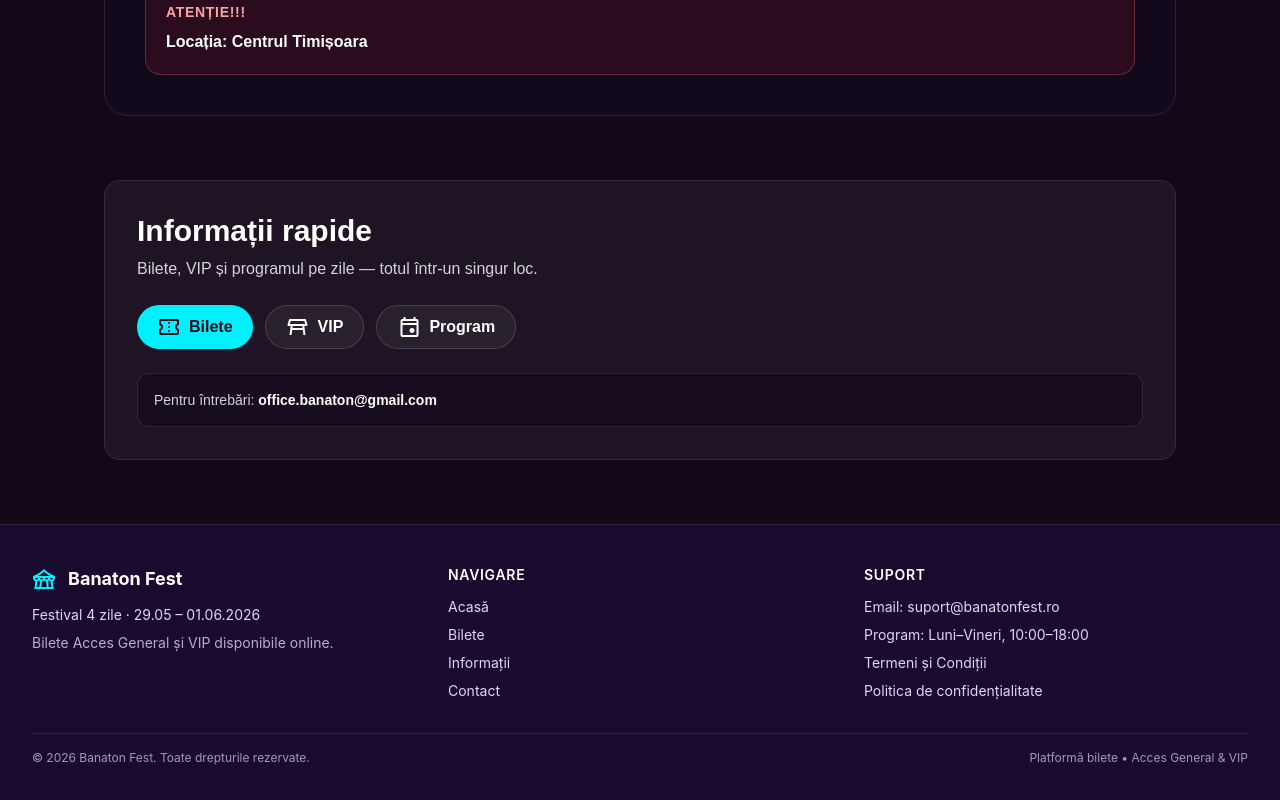
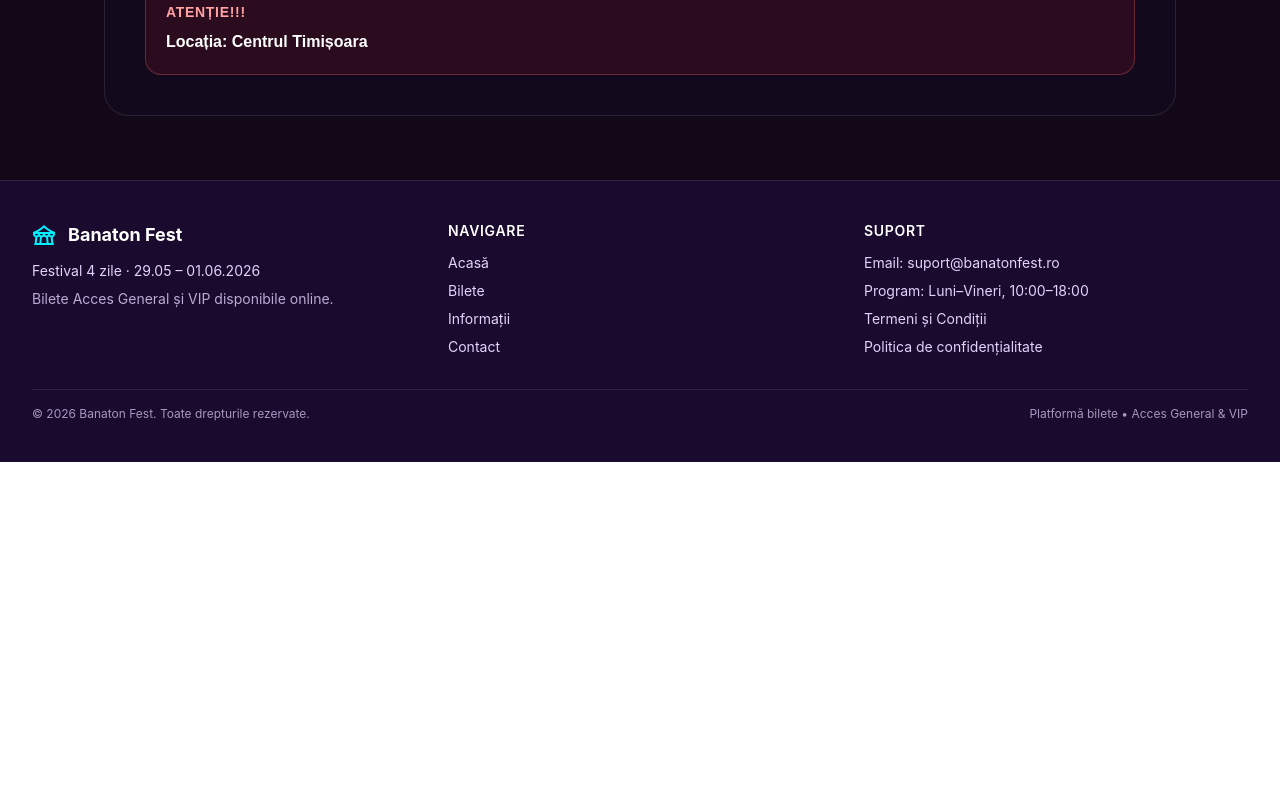
Before and after one commit to mihnea112/banaton-fest, a Next.js app: page / in a window 1280 px wide. Shown: the part 2263-3063 px from the top of the page. After the commit the page ends 2725 px from the top, so only its background shows below. Built offline with nearby package versions, Linux system fonts and the light colour scheme.

Commit message:
last updates before launch

```diff
--- a/app/page.tsx
+++ b/app/page.tsx
@@ -533,43 +533,6 @@
             </div>
           </div>
         </section>
-        {/* Quick Links (SEO) */}
-        <section className="w-full max-w-6xl px-4 md:px-10 pb-16">
-          <div className="rounded-2xl border border-white/10 bg-white/5 p-6 md:p-8">
-            <h2 className="text-2xl md:text-3xl font-black text-white">Informații rapide</h2>
-            <p className="text-gray-300 mt-2">
-              Bilete, VIP și programul pe zile — totul într-un singur loc.
-            </p>
-            <div className="mt-6 flex flex-wrap gap-3">
-              <Link
-                href="/tickets"
-                className="inline-flex items-center gap-2 h-11 px-5 rounded-full bg-accent-cyan text-background-dark font-bold hover:bg-white transition-colors"
-              >
-                <span className="material-symbols-outlined">confirmation_number</span>
-                Bilete
-              </Link>
-              <Link
-                href="/vip"
-                className="inline-flex items-center gap-2 h-11 px-5 rounded-full bg-white/5 text-white border border-white/15 font-bold hover:bg-white/10 hover:border-accent-gold/50 transition-colors"
-              >
-                <span className="material-symbols-outlined">table_restaurant</span>
-                VIP
-              </Link>
-              <a
-                href="#program"
-                className="inline-flex items-center gap-2 h-11 px-5 rounded-full bg-white/5 text-white border border-white/15 font-bold hover:bg-white/10 hover:border-accent-gold/50 transition-colors"
-              >
-                <span className="material-symbols-outlined">event</span>
-                Program
-              </a>
-            </div>
-            <div className="mt-6 rounded-xl border border-white/10 bg-[#150b1f]/70 p-4">
-              <p className="text-sm text-gray-300">
-                Pentru întrebări: <span className="font-semibold text-white">office.banaton@gmail.com</span>
-              </p>
-            </div>
-          </div>
-        </section>
       </main>
       </div>
     </>
```
